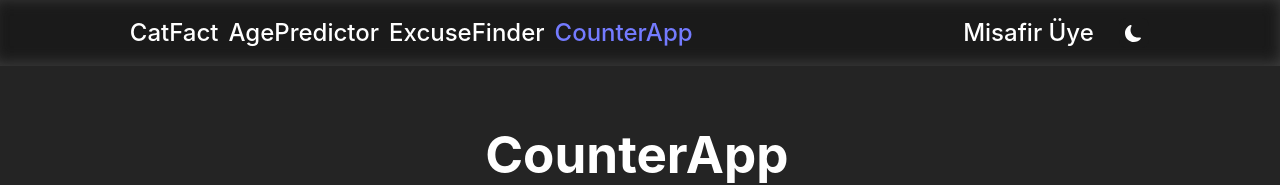
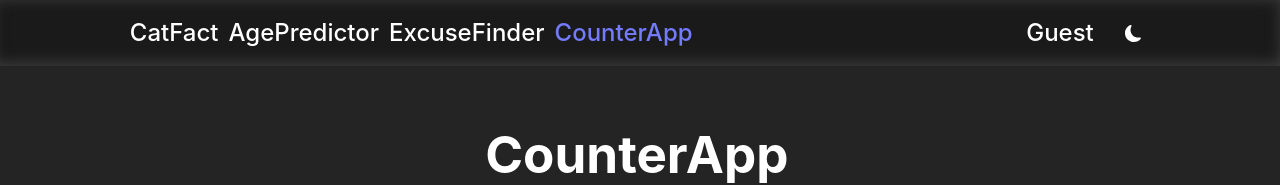
Before and after one commit to scergun/many-things-app-react, a React (Vite) app: page /Counter in a window 1280 px wide. Shown: the top 185 px of the page. Built offline with nearby package versions, Linux system fonts and the light colour scheme.

Commit message:
Update App.jsx

```diff
--- a/src/App.jsx
+++ b/src/App.jsx
@@ -18,7 +18,7 @@ export const AppContext = createContext();
 export const ThemeContext = createContext();
 function App() {
   const [currentLink, setCurrentLink] = useState(0);
-  const [username, setUsername] = useState("Misafir Üye");
+  const [username, setUsername] = useState("Guest");
   const [theme, setTheme] = useState("dark");
   return (
     <div className={`rootDiv ${theme}`}>
```
